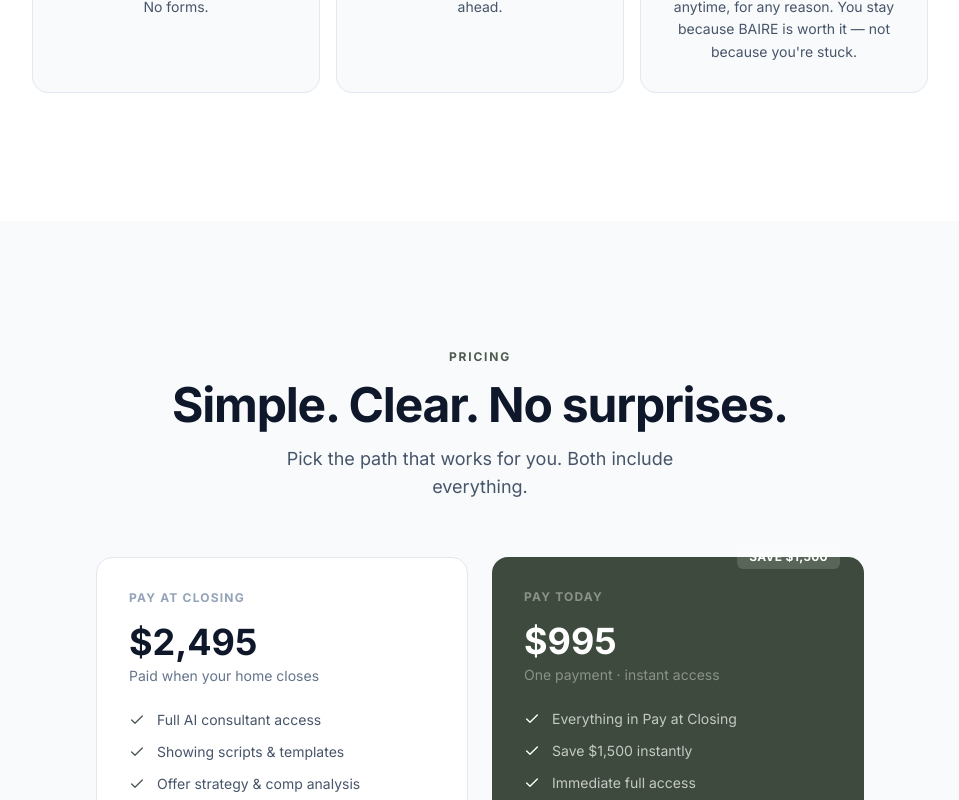
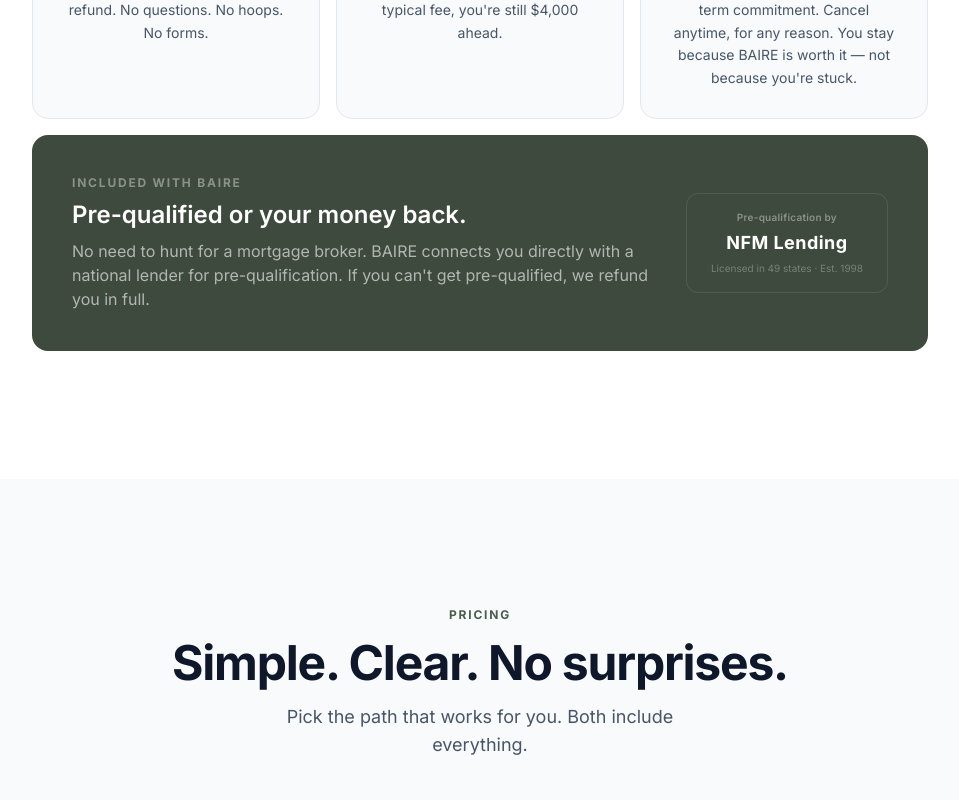
Before and after one commit to geoffbailey114/baireapp, a Next.js app: page /v2 in a window 1280 px wide. Shown: the part 4580-5380 px from the top of the page, without its empty margins (160-1119 px from the left). Built offline with nearby package versions, Linux system fonts and the light colour scheme.

Commit message:
v2.3 lending

```diff
--- a/components/v2/faq.tsx
+++ b/components/v2/faq.tsx
@@ -49,6 +49,15 @@ const faqs = [
     answer: (
       <>
         <p>BAIRE includes an exit strategy playbook covering how contingencies protect you, exact language for exercising your right to cancel, and templates for repair requests, credit negotiations, or walking away. You&apos;ll always know your options.</p>
+      </>
+    ),
+  },
+  {
+    question: "What if I can't get pre-qualified for a mortgage?",
+    answer: (
+      <>
+        <p className="mb-3">BAIRE connects you directly with NFM Lending — a national lender licensed in 49 states — for pre-qualification. No searching on your own.</p>
+        <p>If you can&apos;t get pre-qualified, we&apos;ll refund you in full. You don&apos;t pay for something you can&apos;t use.</p>
       </>
     ),
   },
--- a/components/v2/journey.tsx
+++ b/components/v2/journey.tsx
@@ -22,7 +22,7 @@ const steps = [
     number: '03',
     icon: FileText,
     title: 'Build and negotiate offers',
-    description: 'BAIRE helps you determine what to offer, how to structure terms, and when to push or walk away. Real-time scenario modeling for counteroffers and escalation.',
+    description: 'BAIRE helps you determine what to offer, how to structure terms, and when to push or walk away. Real-time scenario modeling for counteroffers and escalation. Need pre-qualification first? BAIRE connects you directly with a national lender.',
     replaces: 'Replaces: Agent negotiation',
   },
   {
--- a/components/v2/trust-section.tsx
+++ b/components/v2/trust-section.tsx
@@ -1,7 +1,7 @@
 'use client'
 
 import { motion } from 'framer-motion'
-import { RotateCcw, Calculator, Unlock } from 'lucide-react'
+import { RotateCcw, Calculator, Unlock, BadgeCheck } from 'lucide-react'
 
 const trustCards = [
   {
@@ -60,6 +60,32 @@ export function TrustSection() {
               </motion.div>
             ))}
           </div>
+
+          {/* Pre-qualification guarantee — featured bar */}
+          <motion.div
+            initial={{ opacity: 0, y: 20 }}
+            whileInView={{ opacity: 1, y: 0 }}
+            viewport={{ once: true }}
+            transition={{ duration: 0.5, delay: 0.4 }}
+            className="mt-4 bg-[#3d4a3d] rounded-2xl p-8 md:p-10 flex flex-col md:flex-row items-center justify-between gap-8"
+          >
+            <div className="flex-1 min-w-0">
+              <p className="text-xs font-bold tracking-[0.15em] uppercase text-white/40 mb-2">Included with BAIRE</p>
+              <h3 className="text-xl md:text-2xl font-semibold text-white mb-2">
+                Pre-qualified or your money back.
+              </h3>
+              <p className="text-sm md:text-base text-white/60 leading-relaxed">
+                No need to hunt for a mortgage broker. BAIRE connects you directly with a national lender for pre-qualification. If you can&apos;t get pre-qualified, we refund you in full.
+              </p>
+            </div>
+            <div className="flex-shrink-0">
+              <div className="bg-white/8 border border-white/10 rounded-xl px-6 py-4 text-center">
+                <p className="text-[10px] font-semibold tracking-wide text-white/40 mb-1">Pre-qualification by</p>
+                <p className="text-lg font-bold text-white tracking-wide">NFM Lending</p>
+                <p className="text-[10px] text-white/30 mt-1">Licensed in 49 states · Est. 1998</p>
+              </div>
+            </div>
+          </motion.div>
         </div>
       </div>
     </section>
```
